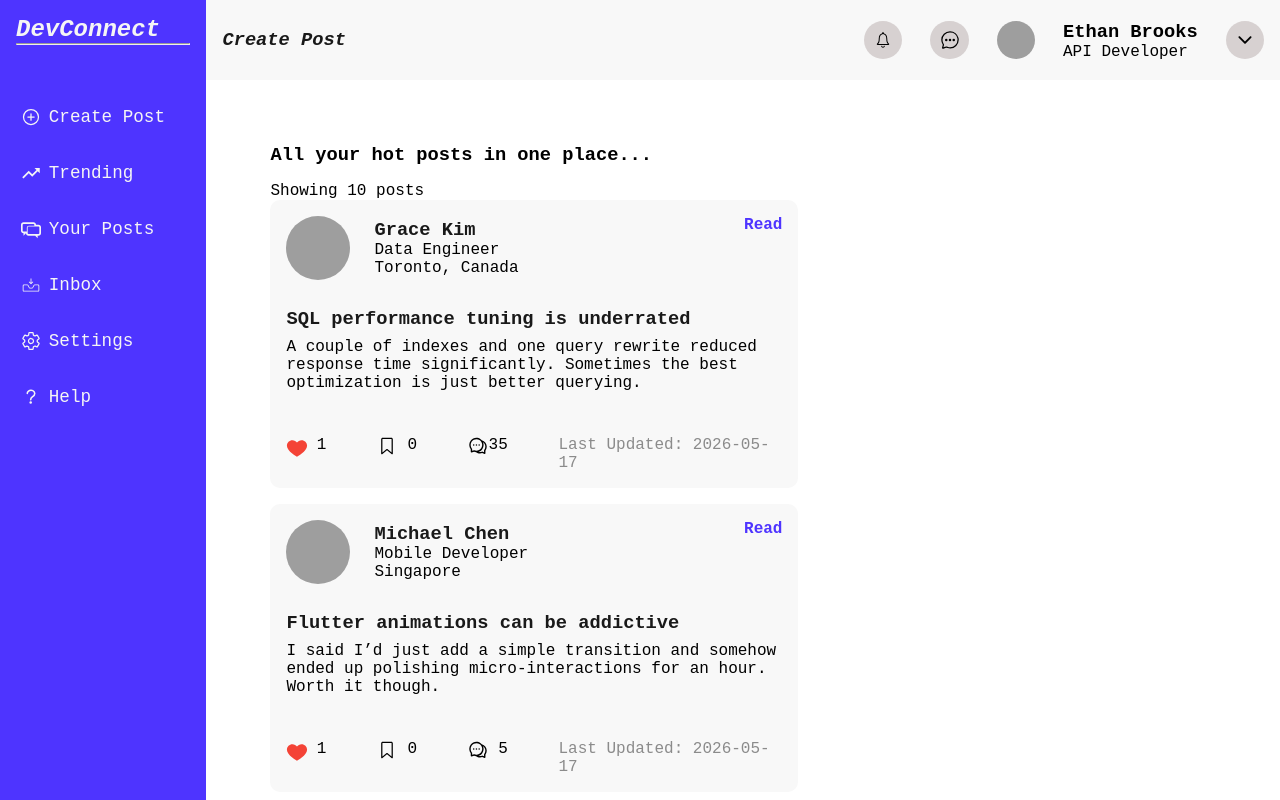
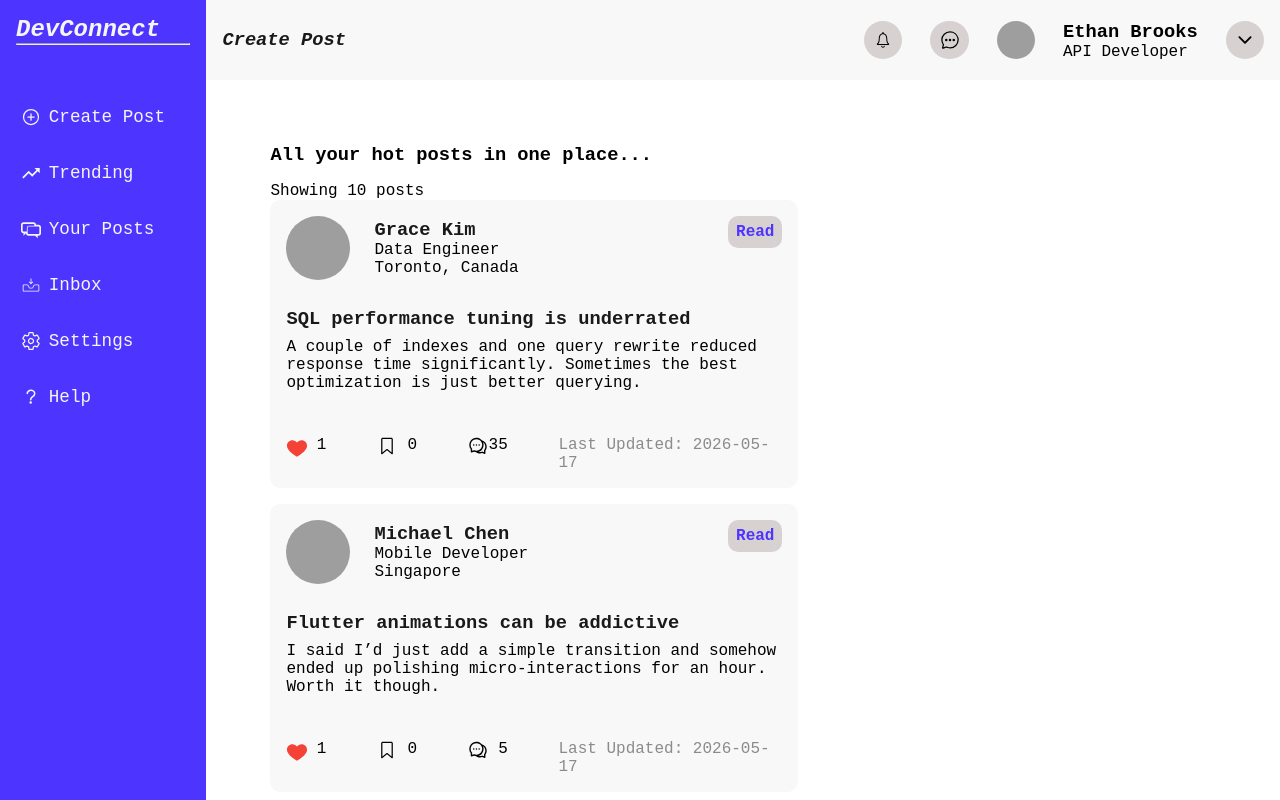
Before and after one commit to larryking01/CodeOrbit, a React (Create React App) app: page / in a window 1280 px wide. Shown: the top 800 px of the page. Built offline with nearby package versions, Linux system fonts and the light colour scheme; data requests are answered from the project's data file; grey boxes are pictures that could not be loaded.

Commit message:
refactor(posts): migrate logic to fetch posts from thunks to rtk query

```diff
--- a/src/components/navbar/navbar.module.scss
+++ b/src/components/navbar/navbar.module.scss
@@ -21,8 +21,6 @@
   font-style: italic;
   color: $primary-text-col;
 }
-
-.navbar__display {}
 
 .navbar__profile {
   display: flex;
--- a/src/components/post/post.jsx
+++ b/src/components/post/post.jsx
@@ -146,12 +146,12 @@ const Post = ({ post }) => {
                 <PostAuthor userId={post.userId} />
 
                 {showReadText ? (
-                <Link to={`post-info/${post.id}`} className="link">
+                <Link to={`post-info/${post.id}`} className={`${ styles.postCard__link } link`}>
                     <p className={styles.postCard__readMore}>Read</p>
                 </Link>
                 ) : (
                 <p
-                    className={styles.postCard__readMore}
+                    className={`${styles.postCard__readMore} ${styles.postCard__link}`}
                     onClick={() => handleDeletePost(post)}
                 >
                     <MdDelete size={20} />
--- a/src/components/post/post.module.scss
+++ b/src/components/post/post.module.scss
@@ -19,6 +19,17 @@
 .postCard__header {
   display: flex;
   justify-content: space-between;
+}
+
+.postCard__link {
+  background-color: $navbar-bg;
+  height: 2rem;
+  padding: 0.5rem;
+  border-radius: 0.625rem;
+  display: flex;
+  justify-content: center;
+  align-items: center;
+  cursor: pointer;
 }
 
 .postCard__readMore {
--- a/src/components/sidebar/sidebar.jsx
+++ b/src/components/sidebar/sidebar.jsx
@@ -18,7 +18,7 @@ const Sidebar = () => {
 
 
     return (
-        <main className={styles.sidebar}>
+        <aside className={styles.sidebar}>
             <section className={styles.sidebar__brand}>
                 <Link className="link" to="/">
                 <h3 className={styles.sidebar__brandTitle}>DevConnect</h3>
@@ -61,7 +61,7 @@ const Sidebar = () => {
                 <p className={styles.sidebar__navTitle}>Help</p>
                 </div>
             </section>
-        </main>
+        </aside>
     )
 }
 
--- a/src/pages/home/home.jsx
+++ b/src/pages/home/home.jsx
@@ -1,7 +1,5 @@
 import styles from './home.module.scss'
-import { useEffect } from 'react'
-import { useSelector } from "react-redux"
-import { selectAllPosts, selectNumberOfPosts, selectPostLoadingStatus } from "../../store/features/posts/posts.selectors"
+import { useGetPostsQuery } from '../../store/features/api/apiSlice'
 import Post from '../../components/post/post'
 import LoadingIndicator from '../../components/loadingIndicator/loadingIndicator'
 
@@ -12,12 +10,11 @@ import LoadingIndicator from '../../components/loadingIndicator/loadingIndicator
 
 
 
+
 const Home = () => {
 
-    const posts = useSelector( selectAllPosts )
-    const postsCount = useSelector( selectNumberOfPosts )
-    const loadingStatus = useSelector( selectPostLoadingStatus )
 
+    const { data: posts = [], isLoading, isError } = useGetPostsQuery()
 
     const renderedPosts = posts.map( post => (
         <Post post={ post } key={ post.id }/>
@@ -26,16 +23,15 @@ const Home = () => {
 
 
 
-
     return (
         <main>
             {
-                loadingStatus === 'loading' ?
+                isLoading ?
                     <LoadingIndicator loadingText={`fetching your posts, please wait...`} />
                     :
                     <section className={ styles.home }>
                         <h3 className={ styles['home__header-text']}>All your hot posts in one place...</h3>
-                        <p className={ styles['home__posts-count']}>Showing { postsCount } posts</p>
+                        <p className={ styles['home__posts-count']}>Showing { posts.length } posts</p>
 
                         <div className={ styles['home__posts-grid']}>
                             { renderedPosts }
--- a/src/store/store.js
+++ b/src/store/store.js
@@ -4,6 +4,7 @@ import usersReducer from './features/users/users.slice'
 import commentsReducer from './features/comments/comments.slice'
 import toastReducer from './features/toast/toast.sclice'
 import apiSlice from "./features/api/apiSlice";
+
 
 
 
```
